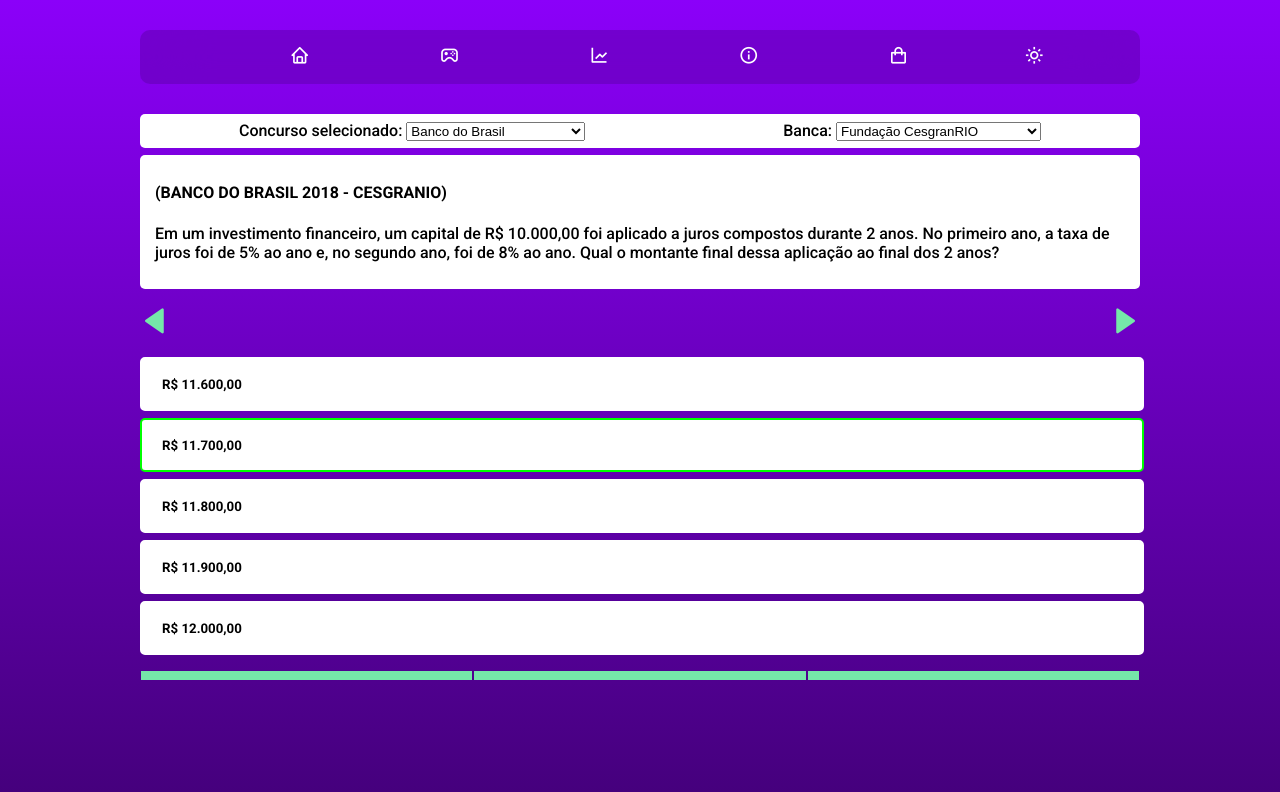
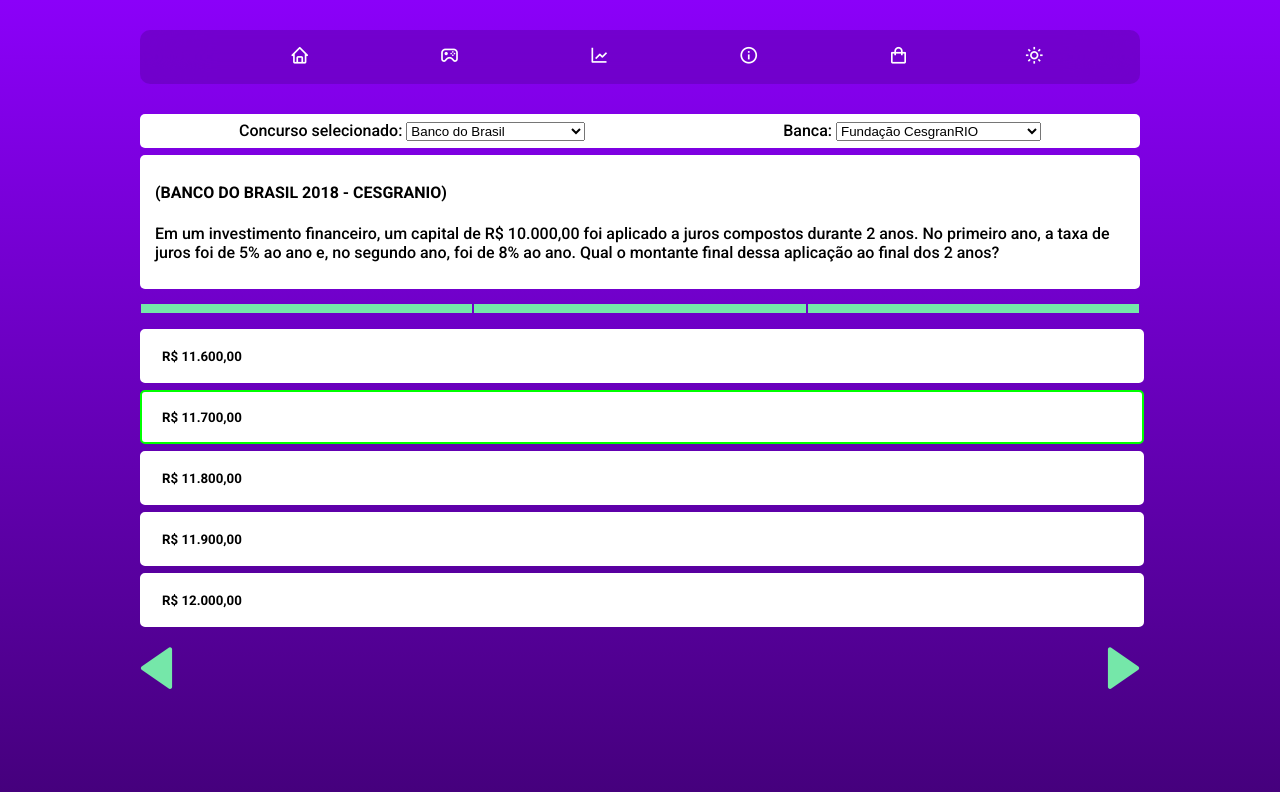
Before and after one commit to zainabdamani/concursados, a website built with Vite: page index.html in a window 1280 px wide. Built offline with nearby package versions, Linux system fonts and the light colour scheme.

Commit message:
mudei o lugar do temporizador e dos botões

```diff
--- a/index.html
+++ b/index.html
@@ -76,14 +76,12 @@
           </div>
       </form>
       <!-- aqui acaba a pergunta -->
-      <div class="buttonsContainers">
-        <div class="wrapper">
-        <button>
-          <i class='bx bxs-left-arrow'></i>
-        </button>
-        <button>
-          <i class='bx bxs-right-arrow'></i>
-        </button>
+      <div class="progress-container">
+        <div class="progress">
+        </div>
+        <div class="progress">
+        </div>
+        <div class="progress">
         </div>
       </div>
       <ul class="answers">
@@ -114,14 +112,17 @@
         </li>
       </ul>
       <!-- aqui acaba as respostas -->
-      <div class="progress-container">
-        <div class="progress">
-        </div>
-        <div class="progress">
-        </div>
-        <div class="progress">
+      <div class="buttonsContainers">
+        <div class="wrapper">
+        <button>
+          <i class='bx bxs-left-arrow'></i>
+        </button>
+        <button>
+          <i class='bx bxs-right-arrow'></i>
+        </button>
         </div>
       </div>
+
     </main>
         <script type="module" src="/main.js"></script>
   </body>
--- a/style.css
+++ b/style.css
@@ -222,7 +222,7 @@ padding: 7px 0px;
   }
 
   .buttonsContainers {
-    width: 100%;
+    width: calc(100% + 15px);
     height: auto;
     display: flex;
     align-items: center;
@@ -233,13 +233,14 @@ padding: 7px 0px;
     display: flex;
     justify-content: space-between;
     align-items: center;
-    padding: 10px 0px 0px;
+    padding: 0px 0px 0px;
+    margin: 0 auto;
   }
   .buttonsContainers button {
     background-color: transparent;
     border: none;
     outline: none;
-    font-size: 30px;
+    font-size: 50px;
     color: #75E7A9;
     padding: 0px;
     height: min-content;
@@ -249,6 +250,7 @@ padding: 7px 0px;
     display: flex;
     width: 100%;
     height: auto;
+    margin-top: 8px;
   }
 
 .progress-container .progress{
```
